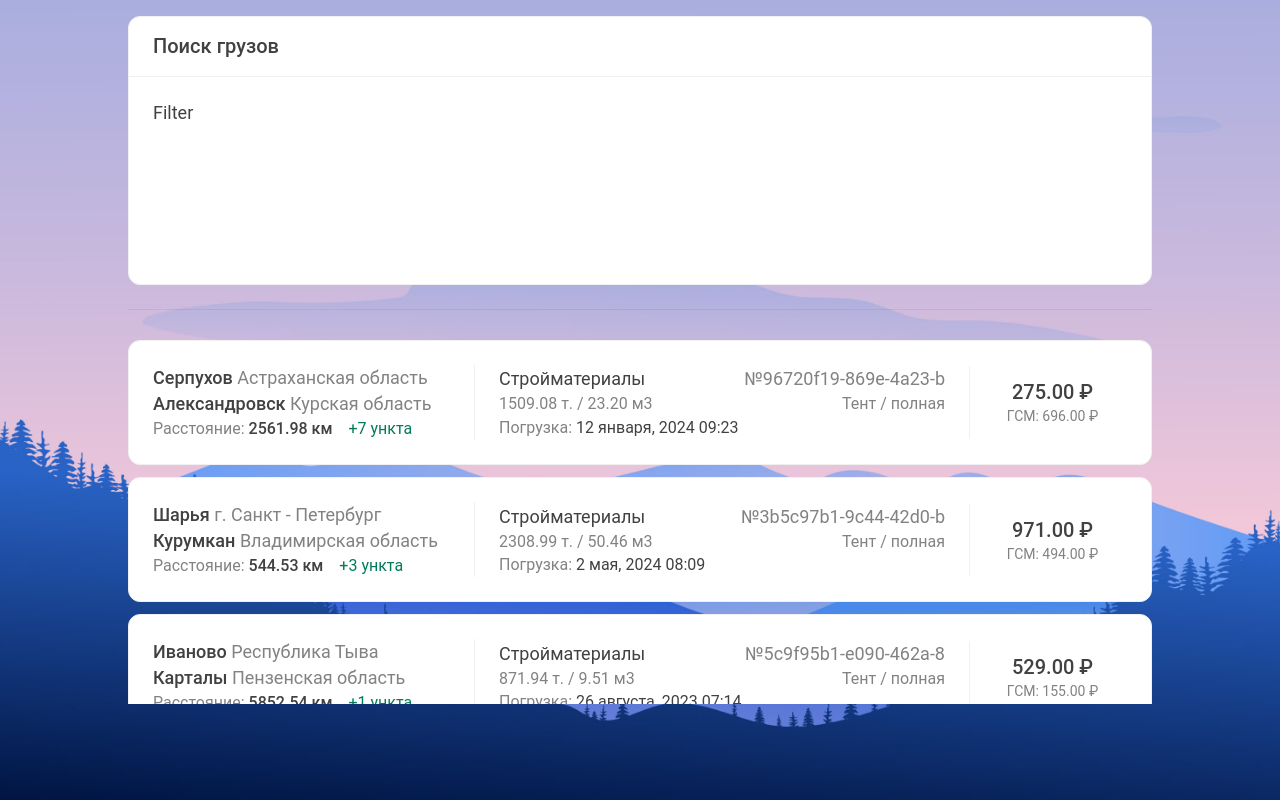
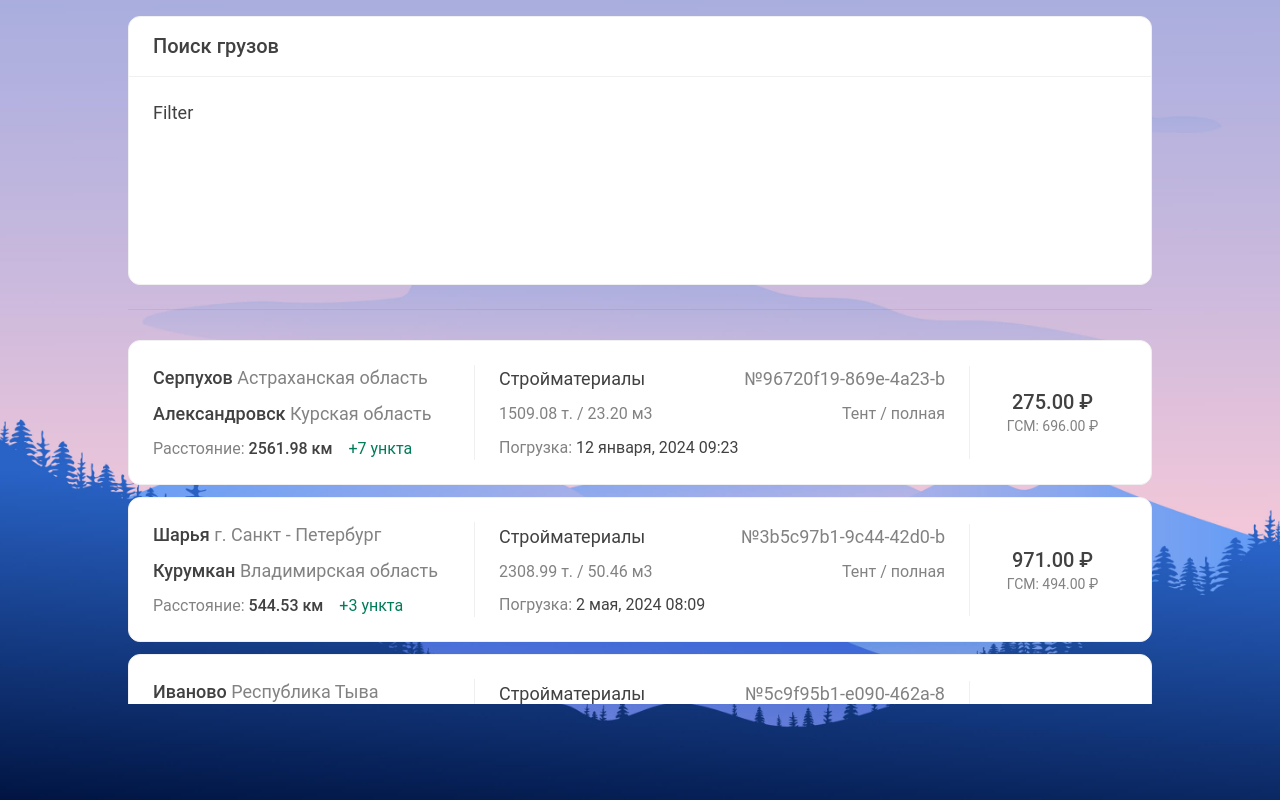
Before and after one commit to robertd2000/transportation_orders, a React (Vite) app: page / in a window 1280 px wide. Built offline with nearby package versions, Linux system fonts and the light colour scheme.

Commit message:
item gutter

```diff
--- a/src/components/Transportations/Item/Location/index.tsx
+++ b/src/components/Transportations/Item/Location/index.tsx
@@ -15,7 +15,7 @@ export const ItemLocation: FC<ItemLocationProps> = ({
         borderRight: "1px solid #f0f0f0",
       }}
     >
-      <Row gutter={16}>
+      <Row gutter={[16, 10]}>
         <Col span={24}>
           <strong
             style={{
--- a/src/components/Transportations/Item/MainInfo/index.tsx
+++ b/src/components/Transportations/Item/MainInfo/index.tsx
@@ -13,7 +13,7 @@ export const ItemMainInfo: FC<ItemMainInfoProps> = ({ item }) => {
     >
       <Row
         justify={"space-between"}
-        gutter={16}
+        gutter={[16, 10]}
         style={{
           margin: "0 .5rem",
         }}
```
